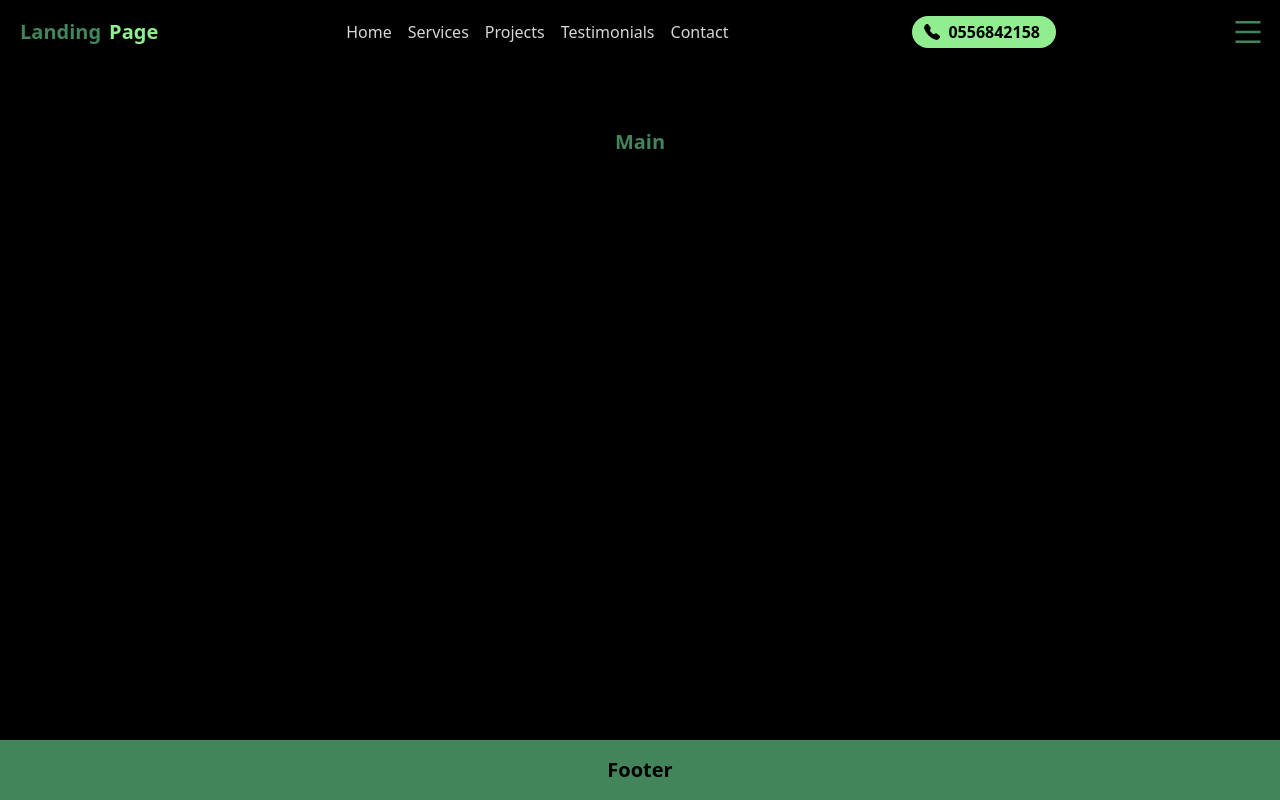
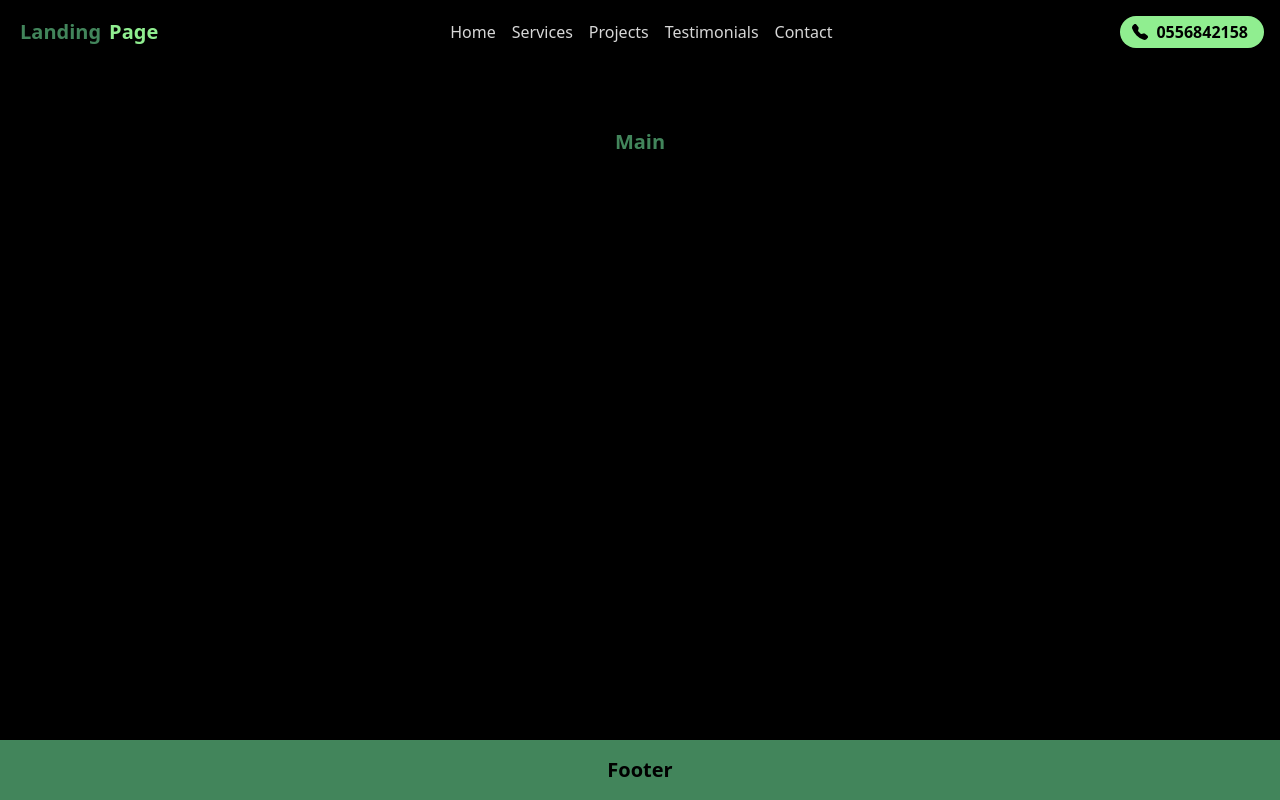
Before and after one commit to nemo256/landy, a Next.js app: page / in a window 1280 px wide. Built offline with nearby package versions, Linux system fonts and the light colour scheme.

Commit message:
fixed navbar responsiveness!

```diff
--- a/components/Header.jsx
+++ b/components/Header.jsx
@@ -50,7 +50,7 @@ const Header = () => {
             </Link>
           ))}
         </ul>
-        <div className="hidden sm:flex flex-row">
+        <div className="hidden sm:hidden md:flex flex-row">
           <a href="tel:+213556842158">
             <CallButton>
               <BsFillTelephoneFill className="mr-2 -ml-1 w-4 h-4"/>
@@ -58,7 +58,7 @@ const Header = () => {
             </CallButton>
           </a>
         </div>
-        <div className="hidden xs:flex xs:text-secondary xs:cursor-pointer">
+        <div className="flex sm:flex md:hidden text-secondary cursor-pointer">
           <AiOutlineMenu onClick={() => { setOpen(!open) }} className={!open ? 'hidden xs:flex w-8 h-8' : 'hidden xs:hidden'}/>
           <AiOutlineClose onClick={() => { setOpen(!open) }} className={open ? 'hidden xs:flex w-8 h-8' : 'hidden xs:hidden'}/>
         </div>
```
